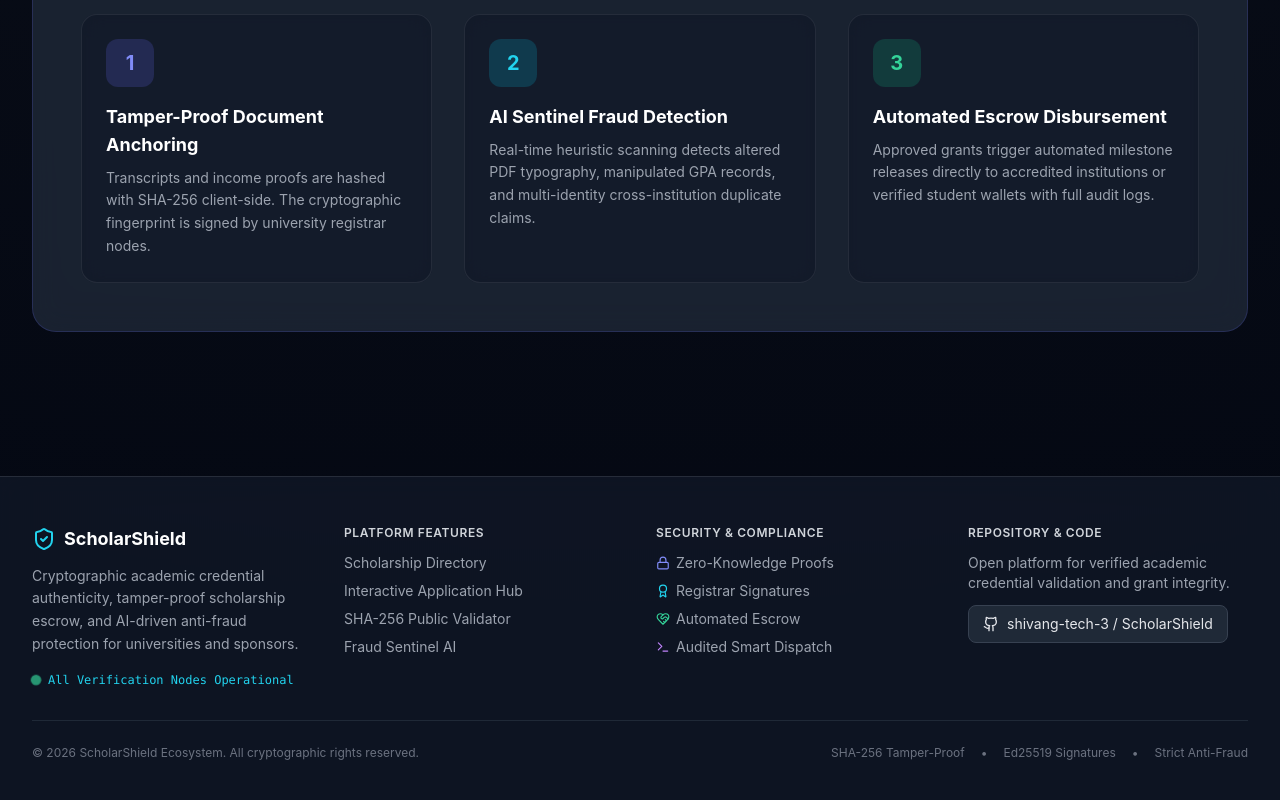
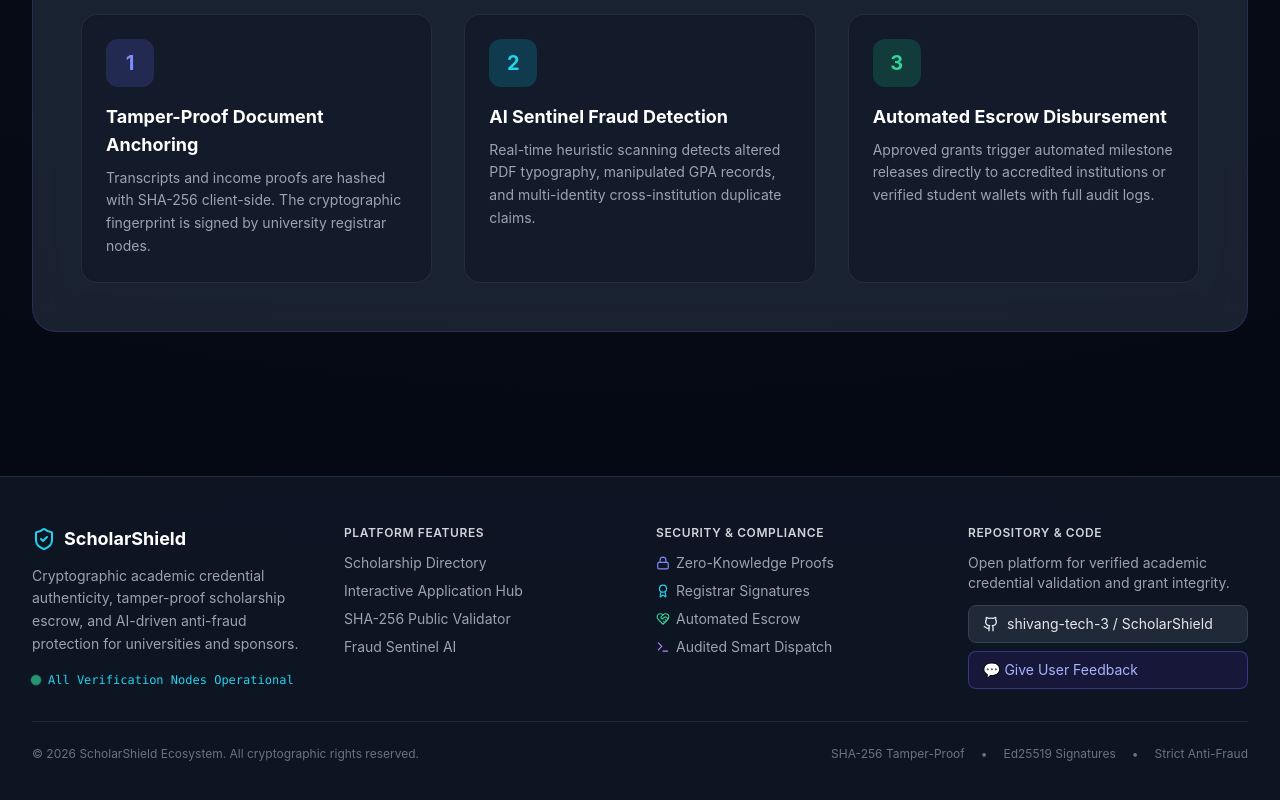
Before and after one commit to shivang-tech-3/ScholarShield, a Next.js app: page / in a window 1280 px wide. Shown: the part 2306-3106 px from the top of the page. Built offline with nearby package versions, Linux system fonts and the light colour scheme.

Commit message:
docs(level5): add 50 Preprod users directory, feedback loop report, and Level 5 submission checklist

```diff
--- a/src/components/Footer.tsx
+++ b/src/components/Footer.tsx
@@ -51,6 +51,7 @@ export default function Footer() {
             <p className="text-sm text-gray-400 mb-3">
               Open platform for verified academic credential validation and grant integrity.
             </p>
+            <div className="flex flex-col space-y-2">
               <a
                 href="https://github.com/shivang-tech-3/ScholarShield"
                 target="_blank"
@@ -60,6 +61,15 @@ export default function Footer() {
                 <Github className="w-4 h-4" />
                 <span>shivang-tech-3 / ScholarShield</span>
               </a>
+              <a
+                href="https://docs.google.com/forms/d/e/1FAIpQLSerHDaXIGBi-GWtshZHQfT8IjTk61yqO9eX0iXVmuiLZLrRPg/viewform?usp=publish-editor"
+                target="_blank"
+                rel="noopener noreferrer"
+                className="inline-flex items-center space-x-2 px-3.5 py-2 rounded-lg bg-indigo-950/60 border border-indigo-500/40 hover:border-indigo-400 text-sm text-indigo-300 hover:text-white transition"
+              >
+                <span>💬 Give User Feedback</span>
+              </a>
+            </div>
           </div>
         </div>
 
```
Also changed, not shown: 4 other files (tests, documents, lock files or other folders). Lines whose indentation alone changed are shown as unchanged.
